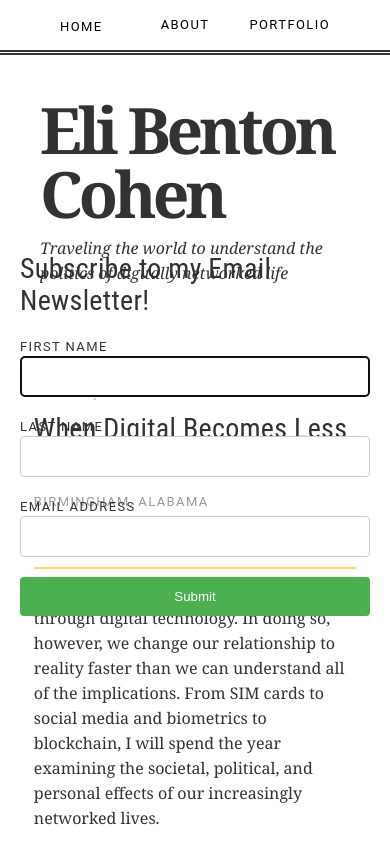
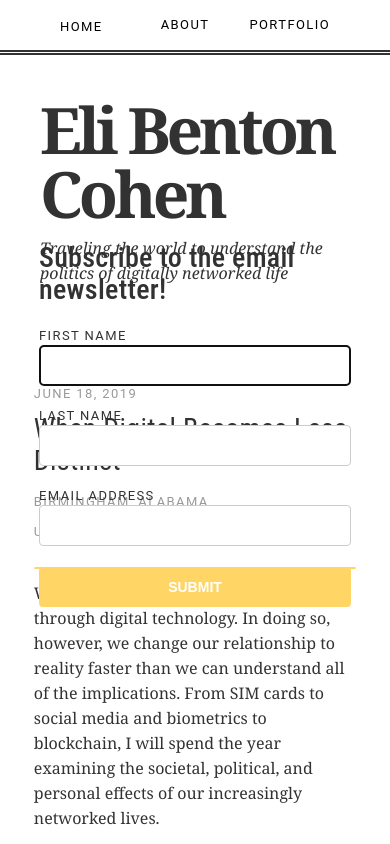
Before and after one commit to elibenton/personal-website, a Gatsby site: page / in a window 390 px wide. Shown: the top 844 px of the page. Built offline with nearby package versions, Linux system fonts and the light colour scheme; Gatsby itself is replaced by a stand-in of ours.

Commit message:
further refine form

```diff
--- a/src/components/layout.css
+++ b/src/components/layout.css
@@ -229,6 +229,10 @@ figcaption {
   .blog-post-body h2 {
     margin-left: 0;
   }
+
+  .popup-content {
+    width: 80% !important;
+  }
 }
 
 /* Style inputs, select elements and textareas */
@@ -251,7 +255,7 @@ label {
 
 /* Style the submit button */
 input[type="submit"] {
-  background-color: #4caf50;
+  background-color: #ffd666;
   color: white;
   padding: 12px 20px;
   border: none;
@@ -259,3 +263,7 @@ input[type="submit"] {
   cursor: pointer;
   float: right;
 }
+
+.popup-content {
+  padding: 20px !important;
+}
--- a/src/components/popup.js
+++ b/src/components/popup.js
@@ -9,18 +9,24 @@ const Label = styled.h4`
 
 const Input = styled.input`
   margin-top: 1.5em;
+  text-transform: uppercase;
+  font-weight: bold;
+  font-size: 14px;
 `
 
 const FormTitle = styled.h2`
   margin-top: 0.2em;
+  font-weight: 500;
 `
 
-const StyledPopup = styled.div`
-  padding: 20px;
-`
+// const StyledPopup = styled(Popup)`
+//   padding: 20px;
+// `
+
+var message = null
 
 class EmailPopup extends React.Component {
-  state = { first_name: null, last_name: null, email: null }
+  state = { email: null }
 
   componentDidMount() {
     let visited = sessionStorage["alreadyVisited"]
@@ -54,6 +60,8 @@ class EmailPopup extends React.Component {
           throw msg
         }
         alert(msg)
+        message = msg
+        console.log(message)
       })
       .catch(err => {
         console.log("err", err)
@@ -69,8 +77,7 @@ class EmailPopup extends React.Component {
         onClose={this.closeModal}
         modal
       >
-        <StyledPopup>
-          <FormTitle>Subscribe to my Email Newsletter!</FormTitle>
+        <FormTitle>Subscribe to the email newsletter!</FormTitle>
         <div>
           <div>
             <form layout="horizontal" onSubmit={this._handleSubmit}>
@@ -78,25 +85,26 @@ class EmailPopup extends React.Component {
               <input
                 type="text"
                 onChange={this._handleChange}
-                  name="first_name"
+                name="FNAME"
+                autofocus
+                pattern="[A-Z][A-Za-z]*"
+                title="Please capitalize your name."
               />
               <Label>Last Name</Label>
               <input
                 type="text"
                 onChange={this._handleChange}
-                  name="last_name"
+                name="LNAME"
+                pattern="[A-Z][A-Za-z]*"
+                title="Please capitalize your name."
               />
               <Label>Email Address</Label>
-                <input
-                  type="email"
-                  onChange={this._handleChange}
-                  name="email"
-                />
+              <input type="email" onChange={this._handleChange} name="email" />
               <Input type="submit" />
+              <h2>{message}</h2>
             </form>
           </div>
         </div>
-        </StyledPopup>
       </Popup>
     )
   }
```
Lines whose indentation alone changed are shown as unchanged.
